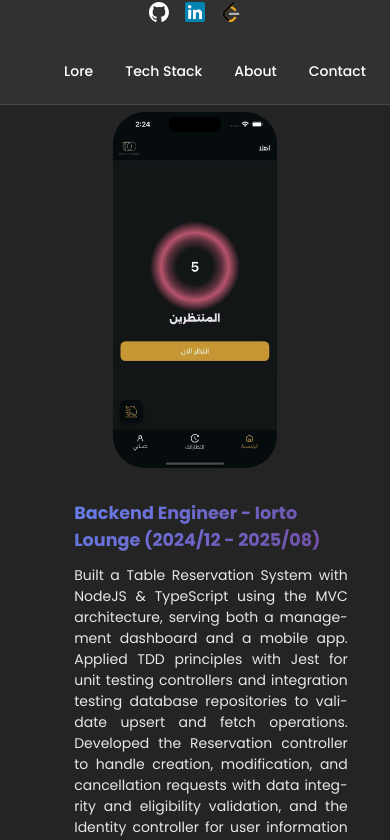
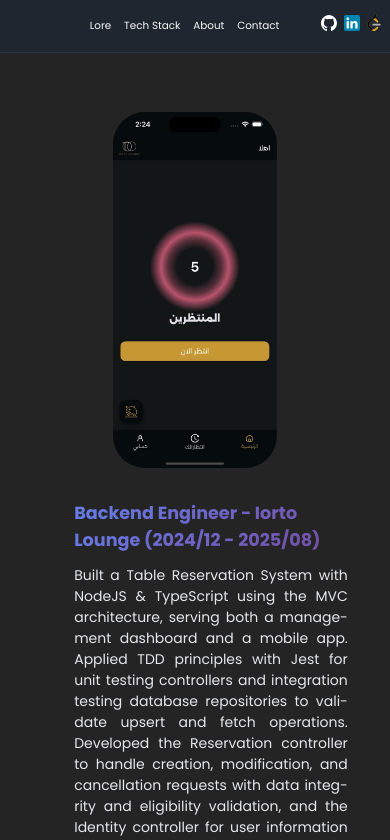
Before and after one commit to AhmedSalah121/portfolio, a React (Vite) app: page / in a window 390 px wide. Shown: the top 840 px of the page. Built offline with nearby package versions, Linux system fonts and the light colour scheme.

Commit message:
navbar more convinient styling

```diff
--- a/src/componenets/nav-bar.module.css
+++ b/src/components/nav-bar.module.css
@@ -2,113 +2,92 @@
   display: flex;
   justify-content: space-between;
   align-items: center;
-  background-color: rgba(51, 51, 51, 0.95);
+  background-color: rgba(31, 41, 55, 0.7);
   backdrop-filter: blur(10px);
+  -webkit-backdrop-filter: blur(100%);
   position: fixed;
   top: 0;
   left: 0;
   z-index: 1000;
   width: 100%;
-  min-height: 60px;
-  padding: 0 clamp(1rem, 5vw, 3rem);
+  min-height: 45px;
+  padding: 0 clamp(1rem, 5vw, 2rem);
   box-sizing: border-box;
-  border-bottom: 1px solid rgba(255, 255, 255, 0.1);
+  border-bottom: 1px solid rgba(75, 85, 99, 0.3);
 }
 
 .links {
   display: flex;
-  gap: clamp(1rem, 4vw, 2.5rem);
+  gap: clamp(0.75rem, 3vw, 1.5rem);
   align-items: center;
-  flex-wrap: wrap;
+  flex-wrap: nowrap;
 }
 
 .links a {
-  color: white;
+  color: #f9fafb;
   text-decoration: none;
-  font-weight: 500;
-  font-size: clamp(0.875rem, 2.5vw, 1rem);
-  padding: 0.5rem 0.75rem;
-  border-radius: 0.5rem;
-  transition: all 0.3s ease;
+  font-weight: 400;
+  font-size: clamp(0.8rem, 2vw, 0.9rem);
+  padding: 0.25rem 0.5rem;
+  border-radius: 0.25rem;
+  transition: color 0.2s ease;
   position: relative;
   white-space: nowrap;
 }
 
 .links a:hover {
-  background-color: rgba(255, 255, 255, 0.1);
-  transform: translateY(-2px);
-}
-
-.links a::after {
-  content: '';
-  position: absolute;
-  bottom: 0;
-  left: 50%;
-  width: 0;
-  height: 2px;
-  background: linear-gradient(135deg, #667eea 0%, #764ba2 100%);
-  transition: all 0.3s ease;
-  transform: translateX(-50%);
-}
-
-.links a:hover::after {
-  width: 80%;
+  color: #9ca3af;
 }
 
 .socials {
   display: flex;
-  gap: clamp(0.75rem, 2vw, 1.25rem);
+  gap: clamp(0.5rem, 2vw, 0.75rem);
   align-items: center;
 }
 
 .img {
-  width: clamp(20px, 4vw, 28px);
-  height: clamp(20px, 4vw, 28px);
+  width: clamp(16px, 3vw, 20px);
+  height: clamp(16px, 3vw, 20px);
   cursor: pointer;
-  transition: all 0.3s ease;
-  border-radius: 0.25rem;
-  padding: 0.125rem;
+  transition: opacity 0.15s, transofrm 0.15s;
+  border-radius: 0.125rem;
   aspect-ratio: 1/1;
   object-fit: contain;
 }
 
 .img:hover {
-  transform: translateY(-3px) scale(1.1);
+  opacity: 0.7;
+  transform: translateY(-1.5px) scale(1.1);
   filter: brightness(1.2);
   background-color: rgba(255, 255, 255, 0.1);
 }
 
 @media (max-width: 480px) {
   .navbar {
-    min-height: 50px;
-    padding: 0 1rem;
-    flex-wrap: wrap;
-    justify-content: center;
-    gap: 1rem;
+    min-height: 40px;
+    padding: 0 0.5rem;
+    justify-content: space-between;
   }
 
   .links {
-    gap: 1rem;
-    order: 2;
-    width: 100%;
+    gap: 0.3rem;
+    flex: 1;
     justify-content: center;
-    margin-top: 0.5rem;
+    flex-wrap: nowrap;
   }
 
   .socials {
-    order: 1;
-    gap: 0.75rem;
+    gap: 0.4rem;
   }
 
   .links a {
-    font-size: 0.875rem;
-    padding: 0.375rem 0.5rem;
+    font-size: 0.65rem;
+    padding: 0.15rem 0.25rem;
   }
 
-  .github,
-  .linkedin {
-    width: 20px;
-    height: 20px;
+  .img {
+    width: 16px;
+    height: 16px;
   }
 }
 
```
Also changed, not shown: src/App.tsx (+4 -4 lines), src/components/footer.module.css (renamed from src/componenets/footer.module.css), src/components/footer.tsx (renamed from src/componenets/footer.tsx), src/components/image-card.module.css (renamed from src/componenets/image-card.module.css), src/components/image-card.tsx (renamed from src/componenets/image-card.tsx), src/components/nav-bar.tsx (renamed from src/componenets/nav-bar.tsx), src/components/tech-stack.module.css (renamed from src/componenets/tech-stack.module.css), src/components/tech-stack.tsx (renamed from src/componenets/tech-stack.tsx).
